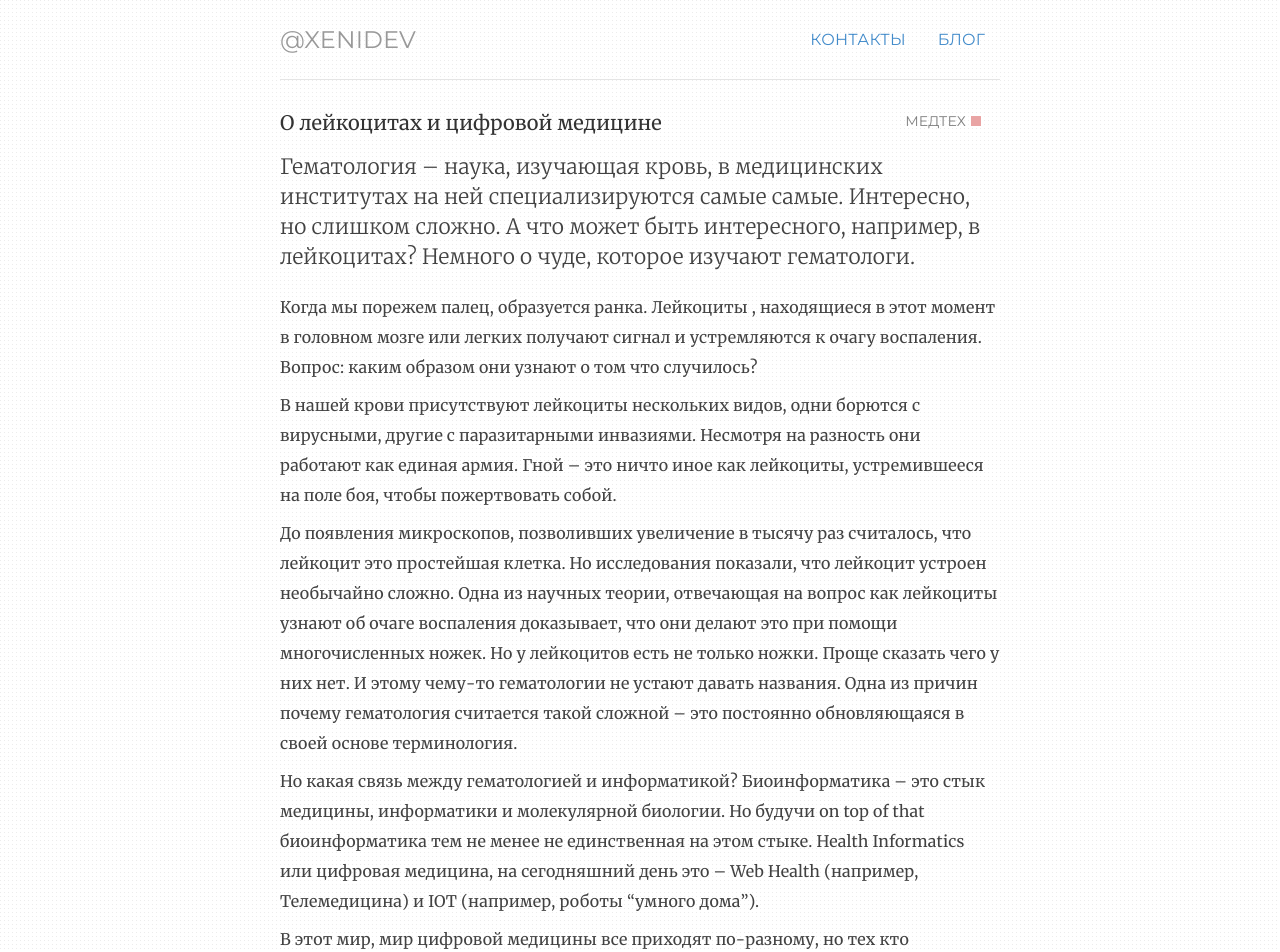
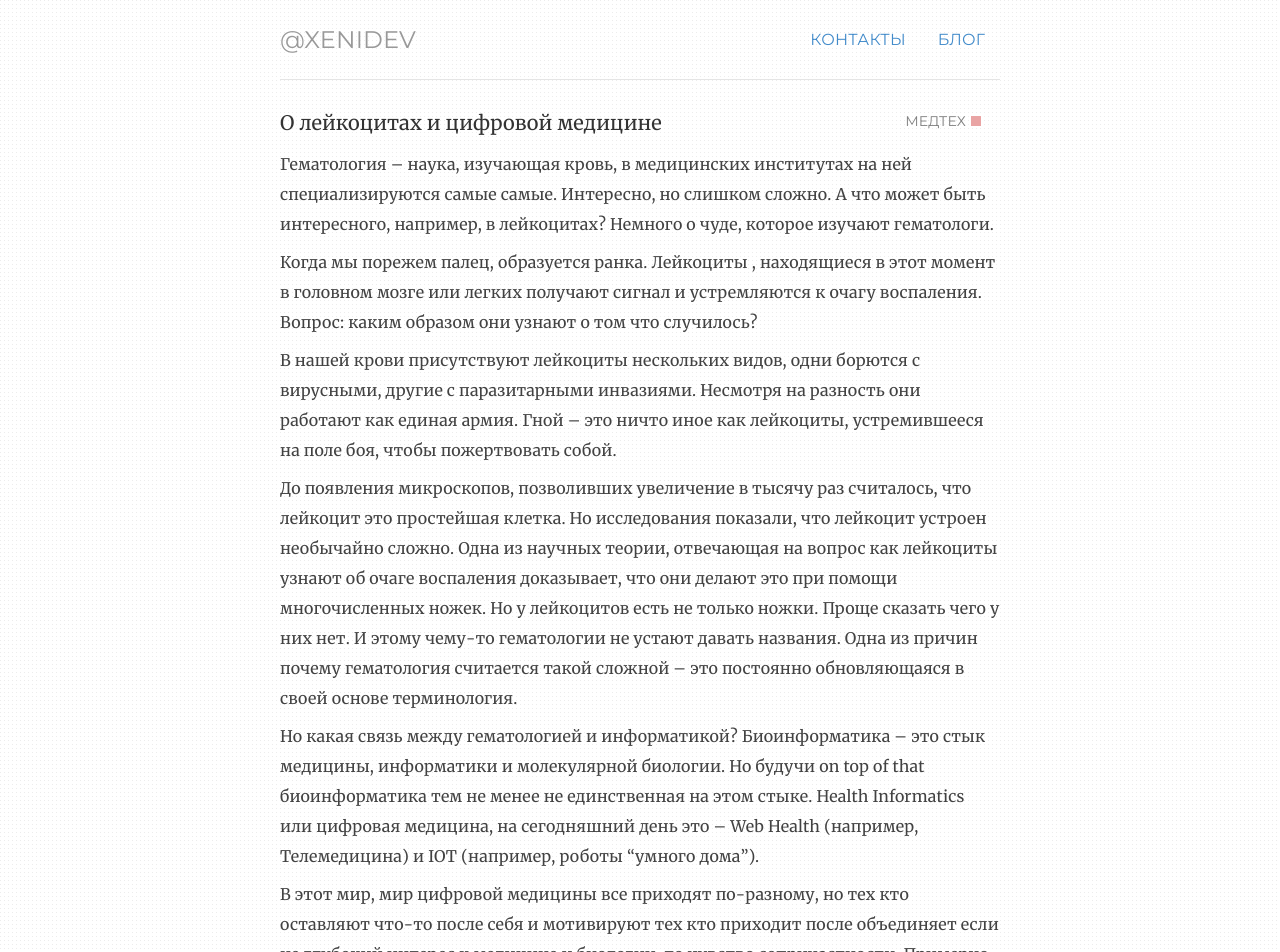
Before and after one commit to ValeraS/xenidev.github.io, a Jekyll site: the page built from _posts/2017-06-09-О-лейкоцитах.md, in a window 1280 px wide. Shown: the top 952 px of the page. Built offline with Jekyll 4.4.1, drawn with Linux system fonts in a browser that asks for light colours.

Commit message:
Update 2017-06-09-О-лейкоцитах.md

```diff
--- a/_posts/2017-06-09-О-лейкоцитах.md
+++ b/_posts/2017-06-09-О-лейкоцитах.md
@@ -6,7 +6,7 @@ category: медтех
 thumbnail: "/img/lejkocity.jpg"
 ---
 
-<p class="lead">Гематология – наука, изучающая кровь, в медицинских институтах на ней специализируются самые самые. Интересно, но слишком сложно. А что может быть интересного, например, в лейкоцитах? Немного о чуде, которое изучают гематологи.</p>
+Гематология – наука, изучающая кровь, в медицинских институтах на ней специализируются самые самые. Интересно, но слишком сложно. А что может быть интересного, например, в лейкоцитах? Немного о чуде, которое изучают гематологи.
 
 
 Когда мы порежем палец, образуется ранка. Лейкоциты , находящиеся в этот момент в головном мозге или легких получают сигнал и устремляются к очагу воспаления. Вопрос: каким образом они узнают о том что случилось?
```
